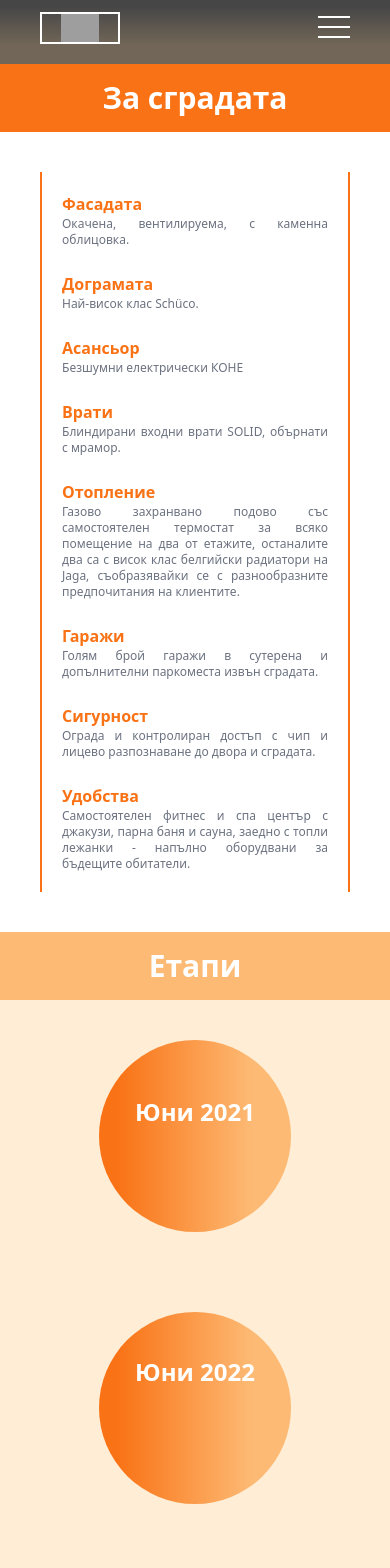
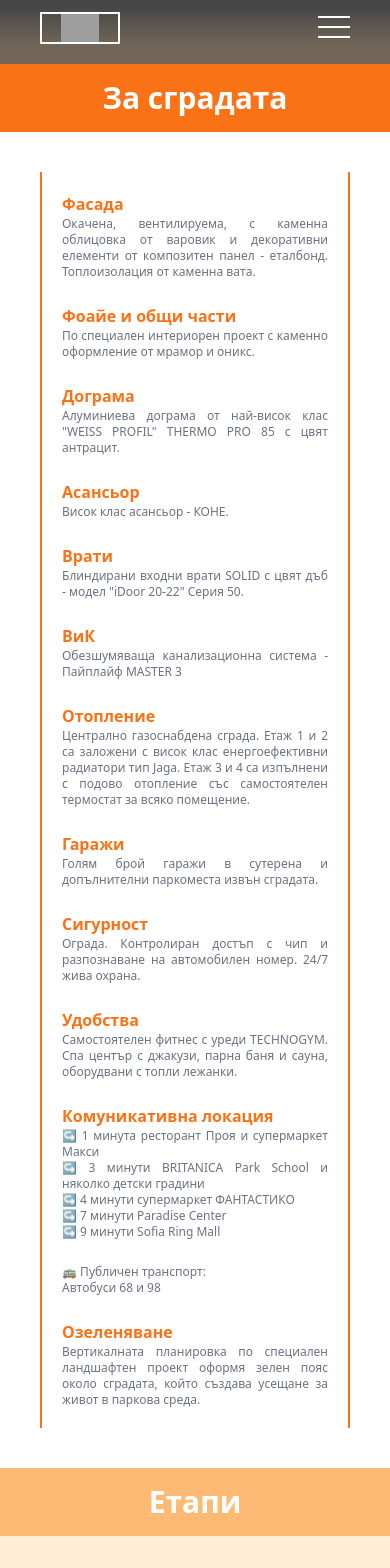
Before and after one commit to VasilGVasilev/realEstate, a Next.js app in the folder project/: page /description in a window 390 px wide. Shown: the top 1568 px of the page. Built offline with nearby package versions, Linux system fonts and the light colour scheme; grey boxes are pictures that could not be loaded.

Commit message:
production level

```diff
--- a/project/app/apartments/penthouse/page.js
+++ b/project/app/apartments/penthouse/page.js
@@ -82,7 +82,7 @@ export default function penthouseFloor() {
 
           <div className="relative inline-block">
 
-            <div className={`absolute apartmentThirteen h-full w-full z-10 ${available}`} onClick={()=>updateInfo(13, 368.85, 193.90, 562.75)}></div>
+            <div className={`absolute apartmentThirteen h-full w-full z-10 ${available}`} onClick={()=>updateInfo(14, 368.85, 193.90, 562.75)}></div>
 
             {/* <img src="/plans/penthouse.webp" alt="Ixora Plan" className="relative" /> */}
             <div className='relative '>
--- a/project/app/contacts/page.js
+++ b/project/app/contacts/page.js
@@ -6,6 +6,9 @@ import { imageLoader } from "../imgLoader";
 export const metadata = {
   title: 'Контакти - Ixora Residence',
 };
+
+export const revalidate = 0; // revalidate this page every 60 seconds
+
 
 export default function Contacts() {
 
@@ -48,7 +51,7 @@ export default function Contacts() {
                         width={24}
                         height={10}
                       />
-                      <div className="text-sm sm:text-base font-bold text-gray-500 ">ул. „Пирински еделвайс“ 3, 1415 в.з. Симеоново - Драгалевци, Симеоново-Драгалевци</div>
+                      <div className="text-sm sm:text-base font-bold text-gray-500 ">ул. „Пирински еделвайс“ 3, 1415 в.з. Симеоново - Драгалевци</div>
 
                     </div>
 
@@ -61,7 +64,7 @@ export default function Contacts() {
                         width={27}
                         height={14}
                       />
-                      <div className="text-sm sm:text-base font-bold text-gray-500"><a href={`tel:00359886849995`}>00359886849995</a></div>
+                      <div className="text-sm sm:text-base font-bold text-gray-500"><a href={`tel:00359886879993`}>00359886879993</a></div>
 
                     </div>
 
--- a/project/app/description/page.js
+++ b/project/app/description/page.js
@@ -7,6 +7,9 @@ import { imageLoader } from "../imgLoader";
 export const metadata = {
   title: 'За сградата - Ixora Residence',
 };
+
+export const revalidate = 0; // revalidate this page every 60 seconds
+
 
 export default function Description() {
 
@@ -24,29 +27,43 @@ export default function Description() {
             <div className="bg-white w-full h-fit ">
 
               <ul className="p-5 border-r-2 border-l-2 border-orange-500">
-                <p className="sm:text-lg text-orange-500 font-semibold">Фасадата</p>
-                <li className="text-xs sm:text-sm text-gray-500 text-justify"> Окачена, вентилируема, с каменна облицовка. </li>
+                <p className="sm:text-lg text-orange-500 font-semibold">Фасада</p>
+                <li className="text-xs sm:text-sm text-gray-500 text-justify">Окачена, вентилируема, с каменна облицовка от варовик и декоративни елементи от композитен панел - еталбонд. Топлоизолация от каменна вата. </li>
                 <br />
-                <p className="sm:text-lg text-orange-500 font-semibold">Дограмата</p>
-                <li className="text-xs sm:text-sm text-gray-500 text-justify"> Най-висок клас Schüco.</li>
+                <p className="sm:text-lg text-orange-500 font-semibold">Фоайе и общи части</p>
+                <li className="text-xs sm:text-sm text-gray-500 text-justify">По специален интериорен проект с каменно оформление от мрамор и оникс.</li>
+                <br />
+                <p className="sm:text-lg text-orange-500 font-semibold">Дограма</p>
+                <li className="text-xs sm:text-sm text-gray-500 text-justify">Алуминиева дограма от най-висок клас "WEISS PROFIL" THERMO PRO 85 с цвят антрацит. </li>
                 <br />
                 <p className="sm:text-lg text-orange-500 font-semibold">Асансьор</p>
-                <li className="text-xs sm:text-sm text-gray-500 text-justify">Безшумни електрически КОНЕ </li>
+                <li className="text-xs sm:text-sm text-gray-500 text-justify">Висок клас асансьор - КОНЕ. </li>
                 <br />
                 <p className="sm:text-lg text-orange-500 font-semibold">Врати</p>
-                <li className="text-xs sm:text-sm text-gray-500 text-justify">Блиндирани входни врати SOLID, обърнати с мрамор.</li>
+                <li className="text-xs sm:text-sm text-gray-500 text-justify">Блиндирани входни врати SOLID с цвят дъб - модел "iDoor 20-22" Серия 50.</li>
+                <br />
+                <p className="sm:text-lg text-orange-500 font-semibold">ВиК</p>
+                <li className="text-xs sm:text-sm text-gray-500 text-justify">Обезшумяваща канализационна система - Пайплайф MASTER 3</li>
                 <br />
                 <p className="sm:text-lg text-orange-500 font-semibold">Отопление</p>
-                <li className="text-xs sm:text-sm text-gray-500 text-justify">Газово захранвано подово със самостоятелен термостат за всяко помещение на два от етажите, останалите два са с висок клас белгийски радиатори на Jaga, съобразявайки се с разнообразните предпочитания на клиентите. </li>
+                <li className="text-xs sm:text-sm text-gray-500 text-justify">Централно газоснабдена сграда. Етаж 1 и 2 са заложени с висок клас енергоефективни радиатори тип Jaga. Етаж 3 и 4 са изпълнени с подово отопление със самостоятелен термостат за всяко помещение.  </li>
                 <br />
                 <p className="sm:text-lg text-orange-500 font-semibold">Гаражи</p>
                 <li className="text-xs sm:text-sm text-gray-500 text-justify">Голям брой гаражи в сутерена и допълнителни паркоместа извън сградата. </li>
                 <br />
                 <p className="sm:text-lg text-orange-500 font-semibold">Сигурност</p>
-                <li className="text-xs sm:text-sm text-gray-500 text-justify">Ограда и контролиран достъп с чип и лицево разпознаване до двора и сградата. </li>
+                <li className="text-xs sm:text-sm text-gray-500 text-justify">Ограда. Контролиран достъп с чип и разпознаване на автомобилен номер. 24/7 жива охрана. </li>
                 <br />
                 <p className="sm:text-lg text-orange-500 font-semibold">Удобства</p>
-                <li className="text-xs sm:text-sm text-gray-500 text-justify">Самостоятелен фитнес и спа център с джакузи, парна баня и сауна, заедно с топли лежанки - напълно оборудвани за бъдещите обитатели. </li>
+                <li className="text-xs sm:text-sm text-gray-500 text-justify">Самостоятелен фитнес с уреди TECHNOGYM. Спа център с джакузи, парна баня и сауна, оборудвани с топли лежанки. </li>
+                <br />
+                <p className="sm:text-lg text-orange-500 font-semibold">Комуникативна локация</p>
+                <li className="text-xs sm:text-sm text-gray-500 text-justify">↪ 1 минута ресторант Проя и супермаркет Макси <br /> ↪ 3 минути BRITANICA Park School и няколко детски градини <br /> ↪ 4 минути супермаркет ФАНТАСТИКО <br /> ↪ 7 минути Paradise Center <br /> ↪ 9 минути Sofia Ring Mall </li>
+                <br />
+                <li className="text-xs sm:text-sm text-gray-500 text-justify">🚌 Публичен транспорт: <br /> Автобуси 68 и 98</li>
+                <br />
+                <p className="sm:text-lg text-orange-500 font-semibold">Озеленяване</p>
+                <li className="text-xs sm:text-sm text-gray-500 text-justify">Вертикалната планировка по специален ландшафтен проект оформя зелен пояс около сградата, който създава усещане за живот в паркова среда. </li>
               </ul>
             </div>
           </div>
@@ -94,7 +111,7 @@ export default function Description() {
                   Април 2024
                 </div>
                 <div className="group-hover:opacity-100 group-active:opacity-100 opacity-0 duration-300 text-orange-100 ">
-                  Очакван <br /> Акт <br /> 16
+                  Въвеждане в експлоатация <br /> Акт 16
                 </div>
               </div>
             </div>
--- a/project/app/investor/page.js
+++ b/project/app/investor/page.js
@@ -7,6 +7,8 @@ import { imageLoader } from "../imgLoader";
 export const metadata = {
   title: 'Инвеститор - Ixora Residence',
 };
+
+export const revalidate = 0; // revalidate this page every 60 seconds
 
 
 export default function Investor() {
--- a/project/app/layout.js
+++ b/project/app/layout.js
@@ -109,7 +109,7 @@ export default function RootLayout({ children }) {
                         width={20}
                         height={8}
                       />
-                      <div className="text-sm text-white"><a href={`tel:00359886849995`}>00359886849995</a></div>
+                      <div className="text-sm text-white"><a href={`tel:00359886879993`}>00359886879993</a></div>
                     </div>
                     <div className="py-2 flex space-x-2 items-center">
                       <Image
--- a/project/app/page.js
+++ b/project/app/page.js
@@ -7,6 +7,9 @@ export const metadata = {
   title: 'Ixora Residence by Creative Studio',
   description: 'Ixora Residence',
 }
+
+export const revalidate = 0; // revalidate this page every 60 seconds
+
 
 
 export default function Home() {
@@ -90,7 +93,7 @@ export default function Home() {
                 Април 2024
               </div>
               <div className="group-hover:opacity-100 group-active:opacity-100 opacity-0 duration-300 text-orange-100 ">
-                Очакван <br /> Акт <br /> 16
+                Въвеждане в експлоатация <br /> Акт 16
               </div>
             </div>
           </div>
@@ -106,7 +109,7 @@ export default function Home() {
             loader={imageLoader}
             src="/ixora-apartments.webp"
             alt="Ixora Plan"
-            className="opacity-50 hover:opacity-100 active:opacity-100"
+            className="opacity-75 hover:opacity-100 active:opacity-100"
             width={5000}
             height={2813}
           >
```
